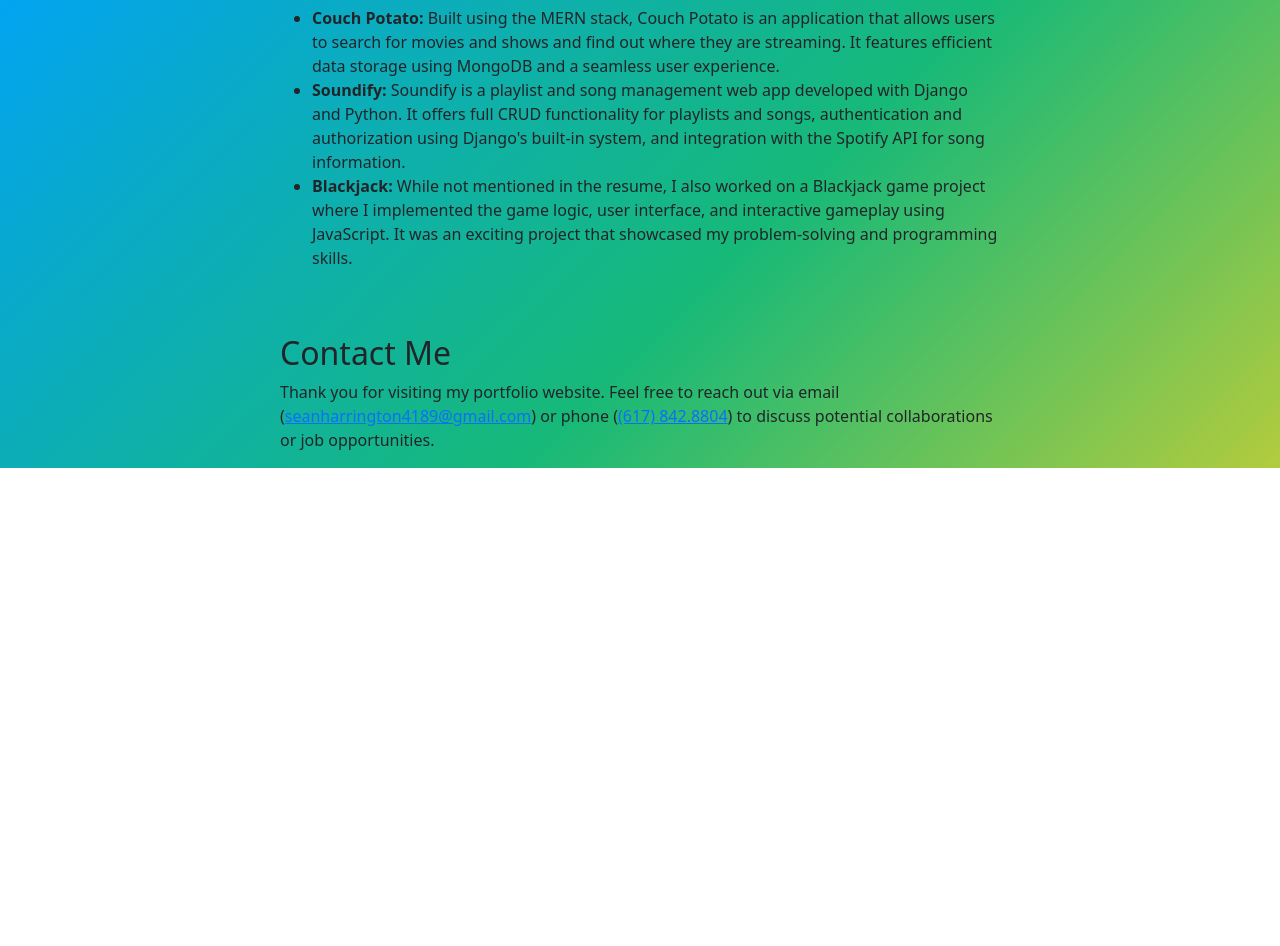
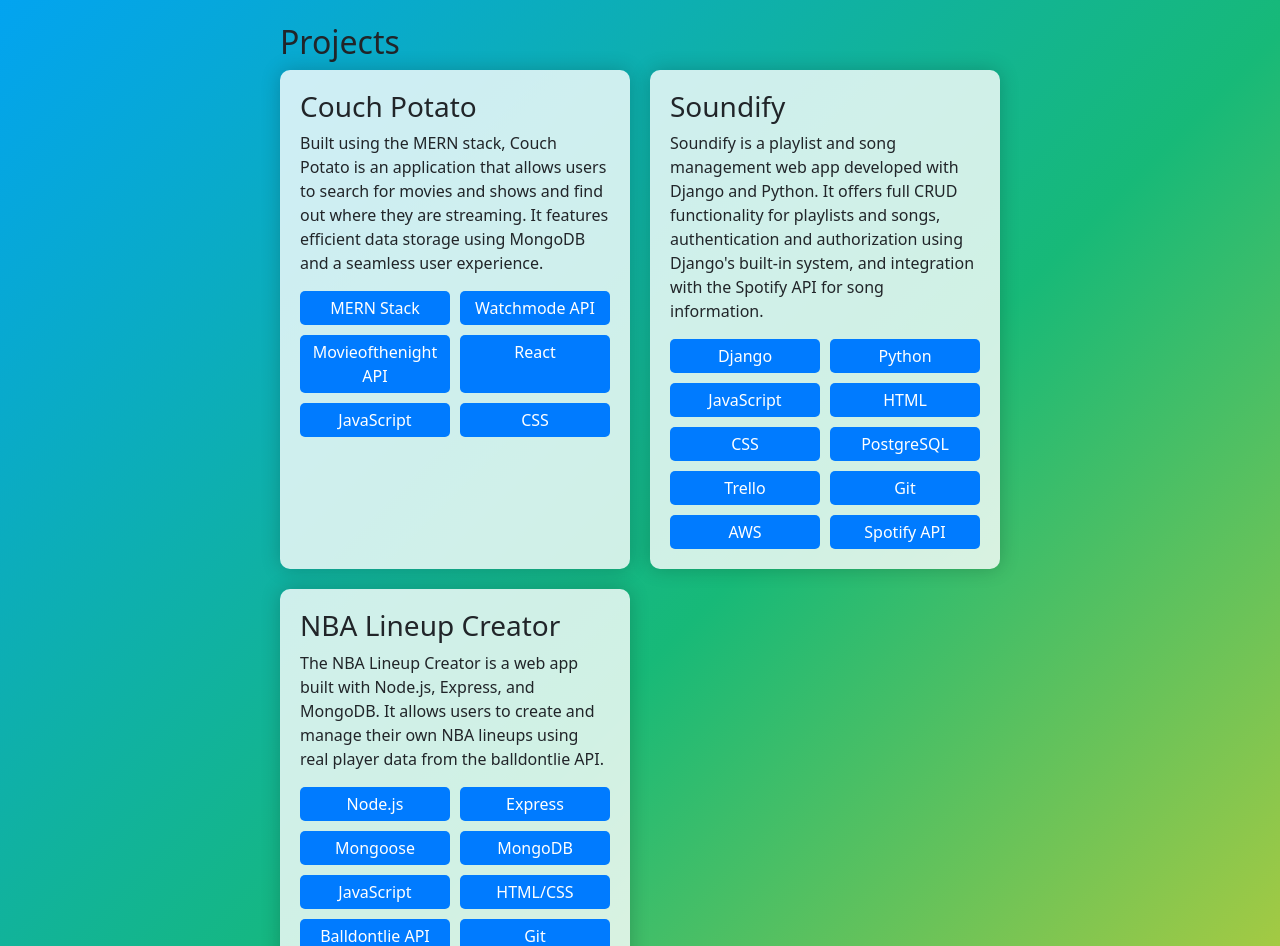
Before and after one commit to seanh101/portfolio, a React (Create React App) app: page / in a window 1280 px wide. Shown: the part 463-1409 px from the top of the page. Before the commit the page ends 931 px from the top, so only its background shows below. Built offline with nearby package versions, Linux system fonts and the light colour scheme; a small style sheet from the web is missing.

Commit message:
projects and skills put into grid

```diff
--- a/src/components/HomePage/About.css
+++ b/src/components/HomePage/About.css
@@ -1,74 +1,31 @@
-.lavalamp {
-    height: 100vh;
-    background: linear-gradient(-45deg, #ff4e50, #fc913a, #f9d423, #17b978, #00a1ff, #7328a6, #e24383);
-    background-size: 300% 300%; /* Adjust the size for a more visible lavalamp effect */
-    animation: gradientAnimation 15s linear infinite; /* Adjust the animation duration for smoother movement */
+/* About.css */
+
+/* ... Your existing CSS rules ... */
+
+.project-grid {
+    display: grid;
+    grid-template-columns: repeat(auto-fit, minmax(300px, 1fr));
+    gap: 20px;
   }
 
-  /* CSS animation to create the lavalamp movement */
-  @keyframes gradientAnimation {
-    0% {
-      background-position: 0% 50%;
-    }
-    100% {
-      background-position: 100% 50%;
-    }
+  .project-item {
+    padding: 20px;
+    background-color: rgba(255, 255, 255, 0.8);
+    border-radius: 10px;
+    box-shadow: 0 0 20px rgba(0, 0, 0, 0.2);
   }
 
-  /* Additional styling for the content area */
-  .lavalamp .container {
-    padding-top: 40px;
-    padding-bottom: 40px;
-    background: rgba(255, 255, 255, 0.8);
-    border-radius: 10px;
-    box-shadow: 0 0 20px rgba(0, 0, 0, 0.2);
-    position: relative; /* To contain the pseudo-elements */
-    z-index: 1; /* To position the content above the lavalamp background */
+  .skills-grid {
+    display: grid;
+    grid-template-columns: repeat(auto-fit, minmax(120px, 1fr));
+    gap: 10px;
+    margin-top: 10px;
   }
 
-  /* Pseudo-elements to create the rounded edges of the content area */
-  .lavalamp .container::before,
-  .lavalamp .container::after {
-    content: "";
-    position: absolute;
-    width: 50%;
-    height: 100%;
-    top: 0;
-    z-index: -1;
-    border-radius: 10px;
-    background: rgba(255, 255, 255, 0.8);
+  .skill-item {
+    padding: 5px;
+    background-color: #007bff;
+    color: #fff;
+    text-align: center;
+    border-radius: 5px;
   }
-
-  .lavalamp .container::before {
-    left: 0;
-  }
-
-  .lavalamp .container::after {
-    right: 0;
-  }
-
-  /* Additional styling for the About, Projects, and Contact Me sections */
-  .lavalamp h2 {
-    margin-bottom: 20px;
-  }
-
-  .lavalamp ul {
-    list-style: none;
-    padding-left: 0;
-  }
-
-  .lavalamp ul li {
-    margin-bottom: 10px;
-  }
-
-  .lavalamp ul li strong {
-    font-weight: bold;
-  }
-
-  .lavalamp a {
-    color: #007bff;
-  }
-
-  .lavalamp a:hover {
-    color: #0056b3;
-  }
--- a/src/components/HomePage/About.js
+++ b/src/components/HomePage/About.js
@@ -1,5 +1,7 @@
+// About.js
+
 import React from 'react';
-import './About.css'
+import './About.css';
 
 function About() {
   return (
@@ -13,23 +15,68 @@
           <p>
             With experience in JavaScript, React.js, Python, Django, and more, I have the skills to tackle challenging problems and deliver high-quality code. I thrive on attention to detail, effective communication, and a user-centric mindset to create solutions that meet both technical requirements and user needs.
           </p>
+          <p>
+            During my journey as a software engineer, I've worked on several exciting projects. Let me highlight a few of them:
+          </p>
+
         </div>
       </div>
 
       <div className="row mt-5">
         <div className="col-lg-8 offset-lg-2">
           <h2>Projects</h2>
-          <ul>
-            <li>
-              <strong>Couch Potato:</strong> Built using the MERN stack, Couch Potato is an application that allows users to search for movies and shows and find out where they are streaming. It features efficient data storage using MongoDB and a seamless user experience.
-            </li>
-            <li>
-              <strong>Soundify:</strong> Soundify is a playlist and song management web app developed with Django and Python. It offers full CRUD functionality for playlists and songs, authentication and authorization using Django's built-in system, and integration with the Spotify API for song information.
-            </li>
-            <li>
-              <strong>Blackjack:</strong> While not mentioned in the resume, I also worked on a Blackjack game project where I implemented the game logic, user interface, and interactive gameplay using JavaScript. It was an exciting project that showcased my problem-solving and programming skills.
-            </li>
-          </ul>
+          <div className="project-grid">
+            <div className="project-item">
+              <h3>Couch Potato</h3>
+              <p>
+                Built using the MERN stack, Couch Potato is an application that allows users to search for movies and shows and find out where they are streaming. It features efficient data storage using MongoDB and a seamless user experience.
+              </p>
+              <div className="skills-grid">
+                <div className="skill-item">MERN Stack</div>
+                <div className="skill-item">Watchmode API</div>
+                <div className="skill-item">Movieofthenight API</div>
+                <div className="skill-item">React</div>
+                <div className="skill-item">JavaScript</div>
+                <div className="skill-item">CSS</div>
+              </div>
+            </div>
+            <div className="project-item">
+              <h3>Soundify</h3>
+              <p>
+                Soundify is a playlist and song management web app developed with Django and Python. It offers full CRUD functionality for playlists and songs, authentication and authorization using Django's built-in system, and integration with the Spotify API for song information.
+              </p>
+              <div className="skills-grid">
+                <div className="skill-item">Django</div>
+                <div className="skill-item">Python</div>
+                <div className="skill-item">JavaScript</div>
+                <div className="skill-item">HTML</div>
+                <div className="skill-item">CSS</div>
+                <div className="skill-item">PostgreSQL</div>
+                <div className="skill-item">Trello</div>
+                <div className="skill-item">Git</div>
+                <div className="skill-item">AWS</div>
+                <div className="skill-item">Spotify API</div>
+              </div>
+            </div>
+            <div className="project-item">
+              <h3>NBA Lineup Creator</h3>
+              <p>
+                The NBA Lineup Creator is a web app built with Node.js, Express, and MongoDB. It allows users to create and manage their own NBA lineups using real player data from the balldontlie API.
+              </p>
+              <div className="skills-grid">
+                <div className="skill-item">Node.js</div>
+                <div className="skill-item">Express</div>
+                <div className="skill-item">Mongoose</div>
+                <div className="skill-item">MongoDB</div>
+                <div className="skill-item">JavaScript</div>
+                <div className="skill-item">HTML/CSS</div>
+                <div className="skill-item">Balldontlie API</div>
+                <div className="skill-item">Git</div>
+                <div className="skill-item">Trello</div>
+                <div className="skill-item">0auth</div>
+              </div>
+            </div>
+          </div>
         </div>
       </div>
 
```
